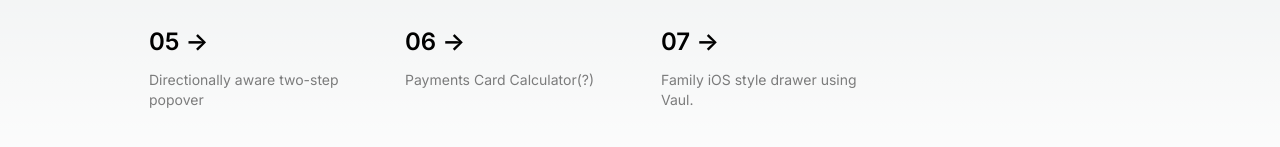
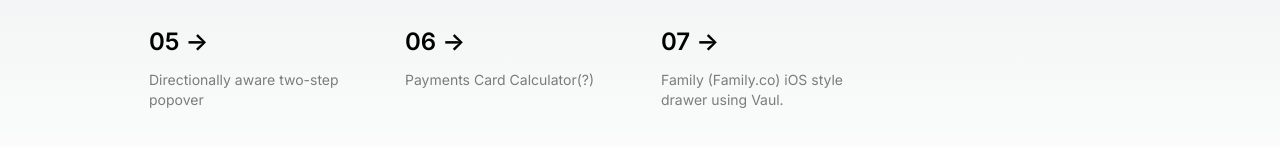
Before and after one commit to glamboyosa/animations, a Next.js app: page / in a window 1280 px wide. Shown: the part 577-724 px from the top of the page. Built offline with nearby package versions, Linux system fonts and the light colour scheme; a web font is replaced by a local one.

Commit message:
add family url

```diff
--- a/src/app/page.tsx
+++ b/src/app/page.tsx
@@ -153,7 +153,8 @@ export default function Home() {
 						</span>
 					</h2>
 					<p className="m-0 max-w-[30ch] text-sm opacity-50">
-						Family iOS style drawer using Vaul.
+						Family (Family.co) iOS style drawer
+						using Vaul.
 					</p>
 				</Link>
 			</div>
```
